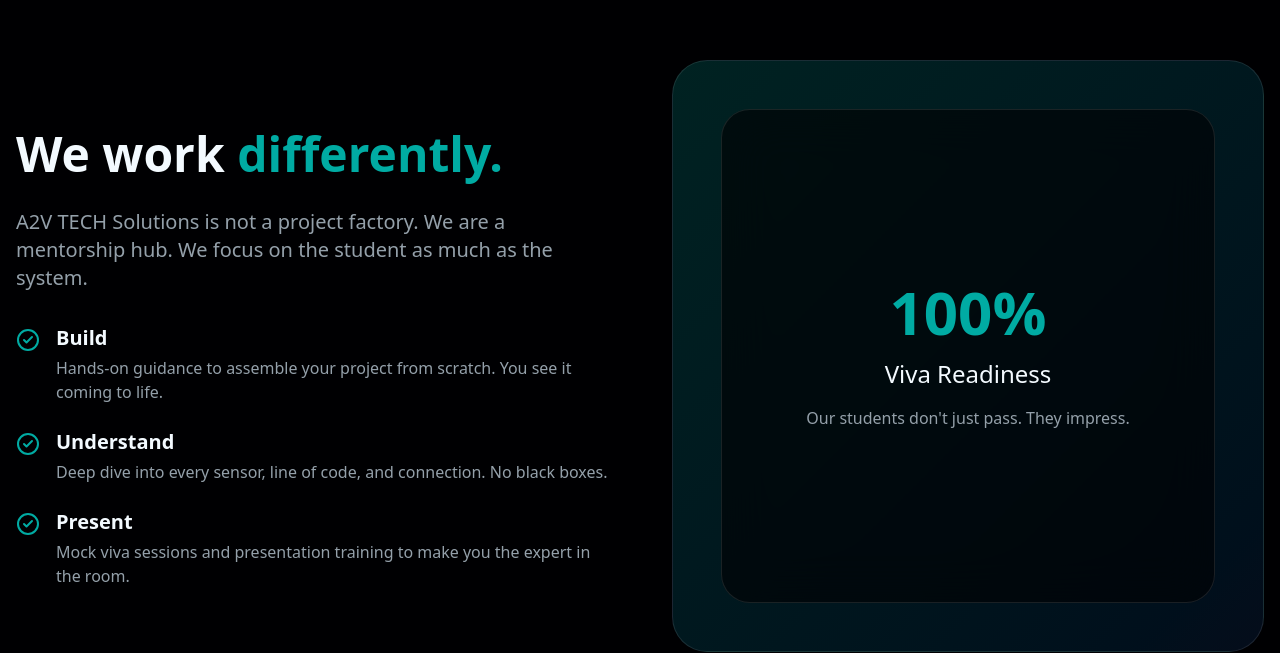
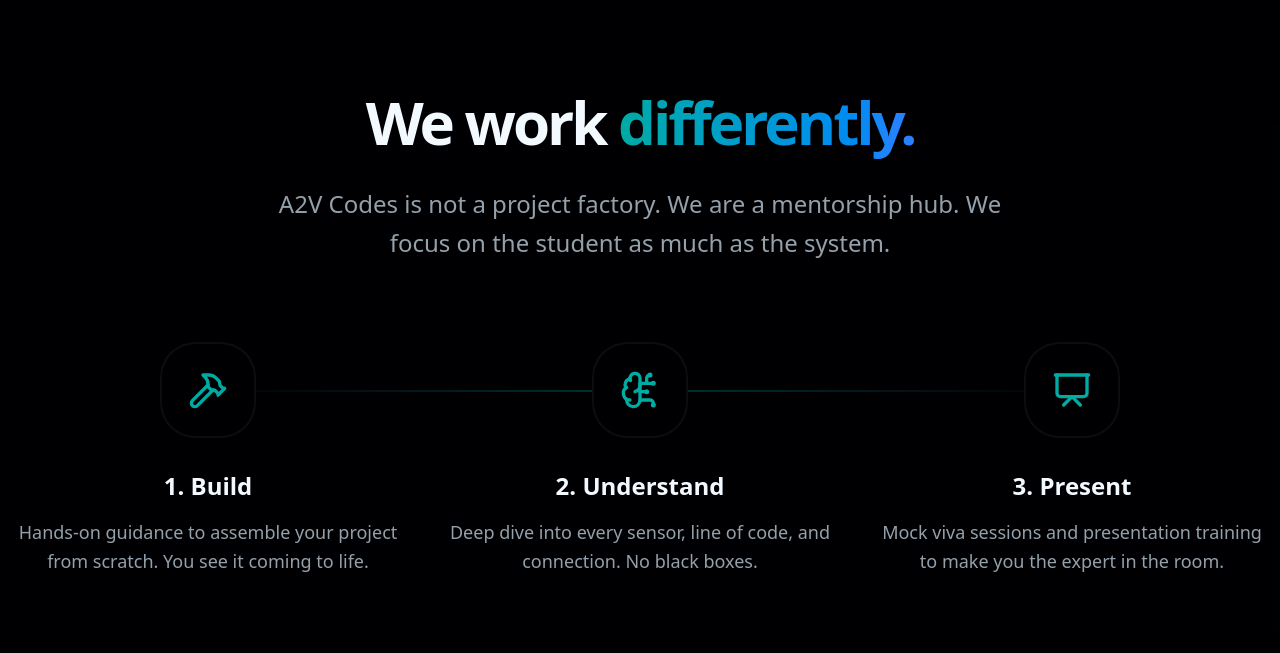
Before and after one commit to yash-ghodele/A2V-Codes, a Next.js app: page / in a window 1280 px wide. Shown: the part 1656-2309 px from the top of the page. Built offline with nearby package versions, Linux system fonts and the light colour scheme; no server answers.

Commit message:
Redesign Positioning section to timeline layout

```diff
--- a/src/components/landing/Positioning.tsx
+++ b/src/components/landing/Positioning.tsx
@@ -1,70 +1,62 @@
 "use client";
 
 import { motion } from "framer-motion";
-import { CheckCircle2 } from "lucide-react";
+import { Hammer, BrainCircuit, Presentation } from "lucide-react";
 
 const pillars = [
   {
-    title: "Build",
+    icon: Hammer,
+    title: "1. Build",
     description: "Hands-on guidance to assemble your project from scratch. You see it coming to life.",
   },
   {
-    title: "Understand",
+    icon: BrainCircuit,
+    title: "2. Understand",
     description: "Deep dive into every sensor, line of code, and connection. No black boxes.",
   },
   {
-    title: "Present",
+    icon: Presentation,
+    title: "3. Present",
     description: "Mock viva sessions and presentation training to make you the expert in the room.",
   },
 ];
 
 export function Positioning() {
   return (
-    <section className="py-24 relative overflow-hidden">
-      <div className="container px-4 mx-auto">
-        <div className="flex flex-col lg:flex-row items-center gap-16">
-          <div className="lg:w-1/2">
-            <h2 className="text-4xl md:text-5xl font-bold mb-6 leading-tight">
-              We work <span className="text-primary">differently.</span>
+    <section className="py-32 relative bg-secondary/5">
+      <div className="container px-4 mx-auto relative z-10">
+        <div className="text-center mb-20 max-w-3xl mx-auto">
+          <h2 className="text-4xl md:text-6xl font-black mb-8 tracking-tighter">
+            We work <span className="text-transparent bg-clip-text bg-gradient-to-r from-primary to-blue-500">differently.</span>
           </h2>
-            <p className="text-xl text-muted-foreground mb-8">
-              A2V TECH Solutions is not a project factory. We are a mentorship hub.
+          <p className="text-xl md:text-2xl text-muted-foreground leading-relaxed">
+            A2V Codes is not a project factory. We are a mentorship hub.
             We focus on the student as much as the system.
           </p>
+        </div>
 
-            <div className="space-y-6">
+        <div className="grid md:grid-cols-3 gap-12 relative">
+          {/* Connector Line for Desktop */}
+          <div className="hidden md:block absolute top-12 left-[15%] right-[15%] h-0.5 bg-gradient-to-r from-transparent via-primary/30 to-transparent" />
+
           {pillars.map((pillar, index) => (
             <motion.div
               key={index}
-                  initial={{ opacity: 0, x: -20 }}
-                  whileInView={{ opacity: 1, x: 0 }}
+              initial={{ opacity: 0, y: 30 }}
+              whileInView={{ opacity: 1, y: 0 }}
               viewport={{ once: true }}
-                  transition={{ delay: index * 0.1 }}
-                  className="flex gap-4"
+              transition={{ delay: index * 0.2, type: "spring", stiffness: 100 }}
+              className="relative flex flex-col items-center text-center group"
             >
-                  <div className="mt-1">
-                    <CheckCircle2 className="w-6 h-6 text-primary" />
+              <div className="w-24 h-24 rounded-3xl bg-background border-2 border-white/5 flex items-center justify-center mb-8 relative z-10 group-hover:border-primary/50 group-hover:-translate-y-2 group-hover:shadow-[0_0_40px_rgba(6,182,212,0.2)] transition-all duration-500">
+                <pillar.icon className="w-10 h-10 text-primary group-hover:scale-110 transition-transform duration-500" />
               </div>
-                  <div>
-                    <h4 className="text-xl font-bold mb-1">{pillar.title}</h4>
-                    <p className="text-muted-foreground">{pillar.description}</p>
-                  </div>
+              <h3 className="text-2xl font-bold mb-4">{pillar.title}</h3>
+              <p className="text-lg text-muted-foreground leading-relaxed max-w-sm">
+                {pillar.description}
+              </p>
             </motion.div>
           ))}
-            </div>
-          </div>
-
-          <div className="lg:w-1/2 relative">
-            <div className="aspect-square rounded-3xl bg-gradient-to-br from-primary/20 to-blue-500/10 border border-white/10 flex items-center justify-center p-12">
-              <div className="relative w-full h-full glass rounded-2xl flex items-center justify-center text-center p-8">
-                <div className="space-y-4">
-                  <div className="text-6xl font-bold text-primary">100%</div>
-                  <div className="text-2xl font-medium">Viva Readiness</div>
-                  <p className="text-muted-foreground">Our students don't just pass. They impress.</p>
-                </div>
-              </div>
-            </div>
-          </div>
         </div>
       </div>
     </section>
```
Lines whose indentation alone changed are shown as unchanged.
